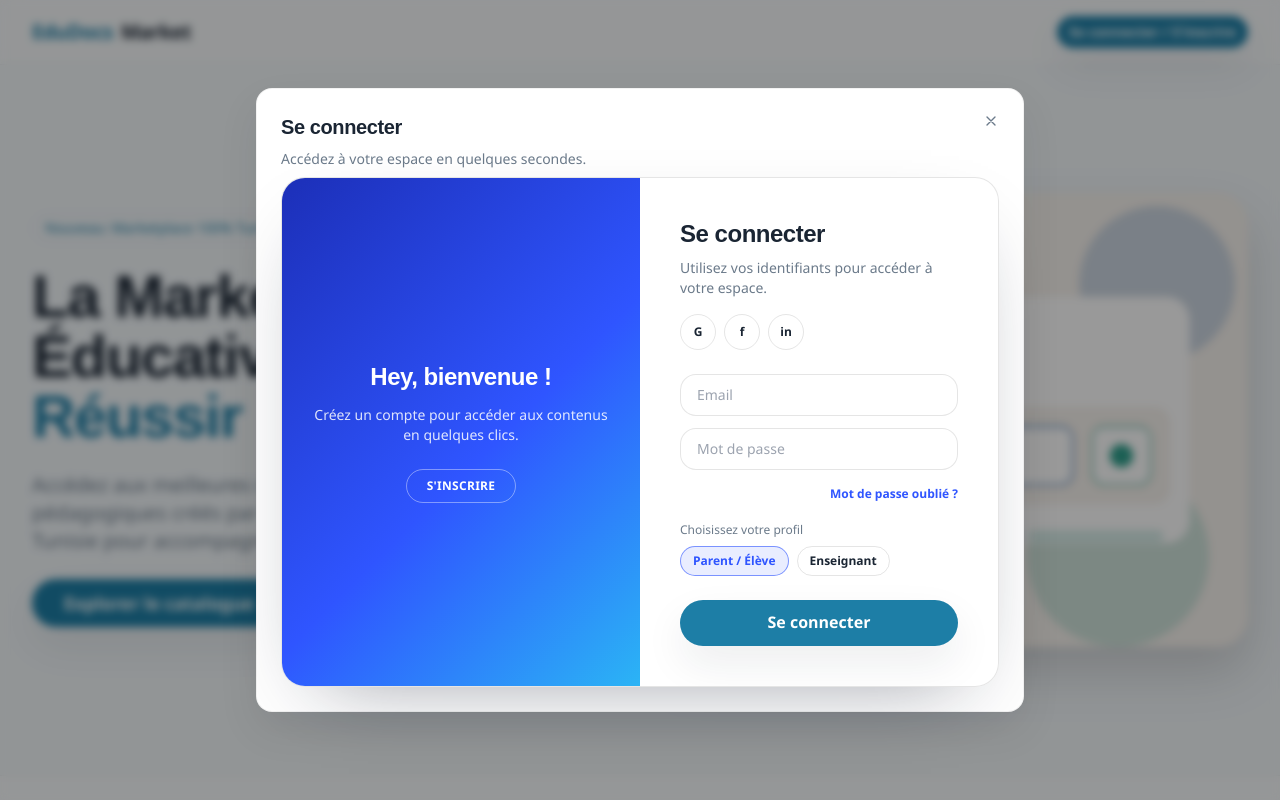
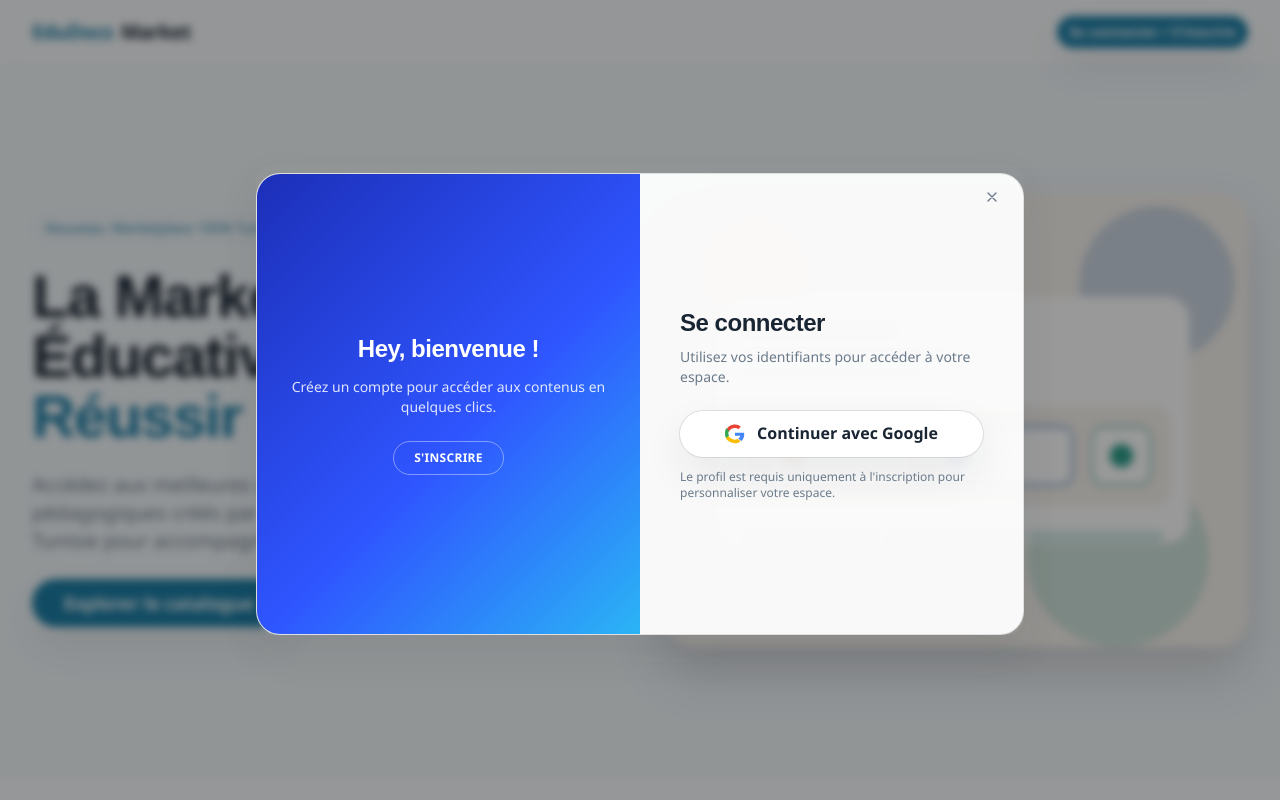
Before and after one commit to AlouiLouai/educ, a Next.js app: page / in a window 1280 px wide. Both pictures are taken after a click on the button "Explorer le catalogue". Shown: the top 800 px of the page. Built offline with nearby package versions, Linux system fonts and the light colour scheme.

Commit message:
clean up auth design UI/UX

```diff
--- a/src/components/auth/auth-modal.tsx
+++ b/src/components/auth/auth-modal.tsx
@@ -3,14 +3,7 @@
 import { useEffect, useState } from "react";
 import { AnimatePresence, motion } from "framer-motion";
 import { Button } from "../ui/button";
-import {
-  Dialog,
-  DialogContent,
-  DialogDescription,
-  DialogFooter,
-  DialogHeader,
-  DialogTitle,
-} from "../ui/dialog";
+import { Dialog, DialogContent, DialogDescription, DialogTitle } from "../ui/dialog";
 import { cn } from "../utils";
 
 type AuthRole = "student" | "teacher";
@@ -27,6 +20,47 @@ const authCopy: Record<AuthRole, { title: string; description: string }> = {
   },
 };
 
+function GoogleButton({
+  onClick,
+  disabled,
+  label,
+}: {
+  onClick: () => void;
+  disabled?: boolean;
+  label: string;
+}) {
+  return (
+    <Button
+      type="button"
+      className="w-full gap-3 rounded-full bg-white text-foreground shadow-[0_10px_30px_-20px_rgba(15,23,42,0.5)] ring-1 ring-black/10 hover:bg-white active:scale-[0.98]"
+      onClick={onClick}
+      disabled={disabled}
+    >
+      <span className="flex h-5 w-5 items-center justify-center rounded-full bg-white">
+        <svg viewBox="0 0 48 48" className="h-5 w-5" aria-hidden="true">
+          <path
+            fill="#EA4335"
+            d="M24 9.5c3.1 0 5.9 1.1 8 3l5.9-5.9C34.3 3 29.5 1 24 1 14.6 1 6.6 6.2 2.7 13.7l6.9 5.4C11.4 13.1 17.2 9.5 24 9.5z"
+          />
+          <path
+            fill="#4285F4"
+            d="M46.1 24.6c0-1.5-.1-2.6-.4-3.8H24v7.2h12.6c-.3 2-1.9 5-5.1 7l7.8 6c4.6-4.2 6.8-10.3 6.8-16.4z"
+          />
+          <path
+            fill="#34A853"
+            d="M9.6 28.7c-1-2-1.6-4.3-1.6-6.7s.6-4.7 1.6-6.7l-6.9-5.4C1 12.6 0 17.2 0 22s1 9.4 2.7 12.1l6.9-5.4z"
+          />
+          <path
+            fill="#FBBC05"
+            d="M24 46c5.5 0 10.2-1.8 13.6-4.9l-7.8-6c-2.2 1.5-5.1 2.5-5.8 2.5-6.8 0-12.6-3.6-15.4-8.6l-6.9 5.4C6.6 41.8 14.6 46 24 46z"
+          />
+        </svg>
+      </span>
+      {label}
+    </Button>
+  );
+}
+
 interface AuthModalProps {
   open: boolean;
   onOpenChange: (open: boolean) => void;
@@ -42,12 +76,13 @@ export default function AuthModal({
   onRoleChange,
   onConnect,
 }: AuthModalProps) {
-  const copy = authCopy[role];
   const [mode, setMode] = useState<AuthMode>("signin");
+  const [roleTouched, setRoleTouched] = useState(false);
 
   useEffect(() => {
     if (!open) {
       setMode("signin");
+      setRoleTouched(false);
     }
   }, [open]);
 
@@ -55,17 +90,13 @@ export default function AuthModal({
 
   return (
     <Dialog open={open} onOpenChange={onOpenChange}>
-      <DialogContent className="sm:max-w-3xl">
-        <DialogHeader>
-          <DialogTitle>{mode === "signin" ? "Se connecter" : "Créer un compte"}</DialogTitle>
-          <DialogDescription>
-            {mode === "signin"
-              ? "Accédez à votre espace en quelques secondes."
-              : "Créez votre compte et commencez tout de suite."}
+      <DialogContent className="sm:max-w-3xl border-0 bg-transparent p-0 shadow-none">
+        <DialogTitle className="sr-only">Authentification</DialogTitle>
+        <DialogDescription className="sr-only">
+          Connexion ou création de compte avec Google.
         </DialogDescription>
-        </DialogHeader>
         <div className="mt-2">
-          <div className="relative overflow-hidden rounded-3xl border border-black/10 bg-white/90 shadow-[0_30px_80px_-40px_rgba(15,23,42,0.45)] backdrop-blur">
+          <div className="relative overflow-hidden rounded-3xl border border-black/10 bg-white/95">
             <div className="grid gap-0 sm:grid-cols-2">
               <div className="block sm:hidden">
                 <div className="rounded-b-3xl bg-gradient-to-br from-[#1c2fb8] via-[#2f55ff] to-[#2bb4f5] px-6 py-8 text-center text-white">
@@ -87,7 +118,7 @@ export default function AuthModal({
                 </div>
               </div>
 
-              <div className="relative min-h-[460px] p-6 sm:p-10">
+              <div className="relative flex min-h-[460px] items-center p-6 sm:p-10">
                 <AnimatePresence mode="wait">
                   {isSignup ? (
                     <motion.div
@@ -97,73 +128,76 @@ export default function AuthModal({
                       exit={{ opacity: 0, y: -8 }}
                       transition={{ duration: 0.25 }}
                     >
+                      <div className="mx-auto w-full max-w-sm text-center">
                         <h3 className="text-2xl font-semibold">Créer un compte</h3>
                         <p className="mt-2 text-sm text-muted-foreground">
                           Rejoignez EduDocs en moins d&apos;une minute.
                         </p>
-                      <div className="mt-4 flex items-center gap-2">
-                        {["G", "f", "in"].map((label) => (
-                          <button
-                            key={label}
-                            type="button"
-                            className="flex h-9 w-9 items-center justify-center rounded-full border border-black/10 text-xs font-semibold text-foreground hover:border-black/20"
+                      <div className="mt-6 rounded-2xl border border-black/10 bg-white/80 p-4 text-left shadow-[0_12px_30px_-24px_rgba(15,23,42,0.6)]">
+                        <p className="text-xs font-semibold uppercase tracking-[0.18em] text-muted-foreground">
+                          Choisissez votre profil
+                        </p>
+                        <p className="mt-2 text-xs text-muted-foreground">
+                          Cela personnalise votre accès aux contenus et aux outils.
+                        </p>
+                        <div
+                          className={cn(
+                            "mt-3 grid gap-2 sm:grid-cols-2",
+                            !roleTouched && "ring-1 ring-amber-400/60 ring-offset-2 ring-offset-white"
+                          )}
                         >
-                            {label}
-                          </button>
-                        ))}
-                      </div>
-                      <div className="mt-6 space-y-3">
-                        <input
-                          className="w-full rounded-2xl border border-black/10 bg-white px-4 py-2.5 text-sm outline-none focus:border-[#2f55ff]"
-                          placeholder="Nom complet"
-                        />
-                        <input
-                          className="w-full rounded-2xl border border-black/10 bg-white px-4 py-2.5 text-sm outline-none focus:border-[#2f55ff]"
-                          placeholder="Email"
-                          type="email"
-                        />
-                        <input
-                          className="w-full rounded-2xl border border-black/10 bg-white px-4 py-2.5 text-sm outline-none focus:border-[#2f55ff]"
-                          placeholder="Mot de passe"
-                          type="password"
-                        />
-                      </div>
-                      <div className="mt-5 space-y-2">
-                        <p className="text-xs font-medium text-muted-foreground">Choisissez votre profil</p>
-                        <div className="inline-flex flex-wrap gap-2">
                           {(["student", "teacher"] as const).map((value) => {
                             const selected = role === value;
                             return (
                               <button
                                 key={value}
                                 type="button"
-                                onClick={() => onRoleChange(value)}
+                                onClick={() => {
+                                  onRoleChange(value);
+                                  setRoleTouched(true);
+                                }}
                                 className={cn(
-                                  "rounded-full border px-3 py-1.5 text-xs font-semibold transition",
+                                  "flex items-center justify-between rounded-2xl border px-4 py-3 text-sm font-semibold transition",
                                   selected
                                     ? "border-[#2f55ff]/60 bg-[#2f55ff]/10 text-[#2f55ff]"
                                     : "border-black/10 text-foreground hover:border-black/20"
                                 )}
                               >
-                                {authCopy[value].title}
+                                <span>{authCopy[value].title}</span>
+                                <span
+                                  className={cn(
+                                    "flex h-6 w-6 items-center justify-center rounded-full border text-[10px] font-bold",
+                                    selected
+                                      ? "border-[#2f55ff]/60 bg-[#2f55ff]/10 text-[#2f55ff]"
+                                      : "border-black/10 text-muted-foreground"
+                                  )}
+                                >
+                                  {selected ? "✓" : "•"}
+                                </span>
                               </button>
                             );
                           })}
                         </div>
+                        {!roleTouched && (
+                          <p className="mt-3 text-xs text-amber-600">
+                            Sélectionnez votre profil (obligatoire) pour continuer.
+                          </p>
+                        )}
                       </div>
-                      <Button
-                        type="button"
-                        className="mt-6 w-full active:scale-[0.98]"
+                      <div className="mt-6">
+                        <GoogleButton
                           onClick={() => onConnect(role, "signup")}
-                      >
-                        Créer mon compte
-                      </Button>
+                          disabled={!roleTouched}
+                          label="Continuer avec Google"
+                        />
+                      </div>
+                      </div>
                     </motion.div>
                   ) : null}
                 </AnimatePresence>
               </div>
 
-              <div className="relative min-h-[460px] p-6 sm:p-10">
+              <div className="relative flex min-h-[460px] items-center p-6 sm:p-10">
                 <AnimatePresence mode="wait">
                   {!isSignup ? (
                     <motion.div
@@ -173,68 +207,18 @@ export default function AuthModal({
                       exit={{ opacity: 0, y: -8 }}
                       transition={{ duration: 0.25 }}
                     >
+                      <div className="w-full">
                         <h3 className="text-2xl font-semibold">Se connecter</h3>
                       <p className="mt-2 text-sm text-muted-foreground">
                         Utilisez vos identifiants pour accéder à votre espace.
                       </p>
-                      <div className="mt-4 flex items-center gap-2">
-                        {["G", "f", "in"].map((label) => (
-                          <button
-                            key={label}
-                            type="button"
-                            className="flex h-9 w-9 items-center justify-center rounded-full border border-black/10 text-xs font-semibold text-foreground hover:border-black/20"
-                          >
-                            {label}
-                          </button>
-                        ))}
+                      <div className="mt-6">
+                        <GoogleButton onClick={() => onConnect(role, "signin")} label="Continuer avec Google" />
                       </div>
-                      <div className="mt-6 space-y-3">
-                        <input
-                          className="w-full rounded-2xl border border-black/10 bg-white px-4 py-2.5 text-sm outline-none focus:border-[#2f55ff]"
-                          placeholder="Email"
-                          type="email"
-                        />
-                        <input
-                          className="w-full rounded-2xl border border-black/10 bg-white px-4 py-2.5 text-sm outline-none focus:border-[#2f55ff]"
-                          placeholder="Mot de passe"
-                          type="password"
-                        />
+                      <p className="mt-3 text-xs text-muted-foreground">
+                        Le profil est requis uniquement à l&apos;inscription pour personnaliser votre espace.
+                      </p>
                       </div>
-                      <div className="mt-4 text-xs text-right text-muted-foreground">
-                        <button type="button" className="font-semibold text-[#2f55ff]">
-                          Mot de passe oublié ?
-                        </button>
-                      </div>
-                      <div className="mt-5 space-y-2">
-                        <p className="text-xs font-medium text-muted-foreground">Choisissez votre profil</p>
-                        <div className="inline-flex flex-wrap gap-2">
-                          {(["student", "teacher"] as const).map((value) => {
-                            const selected = role === value;
-                            return (
-                              <button
-                                key={value}
-                                type="button"
-                                onClick={() => onRoleChange(value)}
-                                className={cn(
-                                  "rounded-full border px-3 py-1.5 text-xs font-semibold transition",
-                                  selected
-                                    ? "border-[#2f55ff]/60 bg-[#2f55ff]/10 text-[#2f55ff]"
-                                    : "border-black/10 text-foreground hover:border-black/20"
-                                )}
-                              >
-                                {authCopy[value].title}
-                              </button>
-                            );
-                          })}
-                        </div>
-                      </div>
-                      <Button
-                        type="button"
-                        className="mt-6 w-full active:scale-[0.98]"
-                        onClick={() => onConnect(role, "signin")}
-                      >
-                        Se connecter
-                      </Button>
                     </motion.div>
                   ) : null}
                 </AnimatePresence>
```
Also changed, not shown: src/app/page.tsx (+21 -28 lines), src/components/site-header.tsx (+12 -2 lines). Lines whose indentation alone changed are shown as unchanged.
